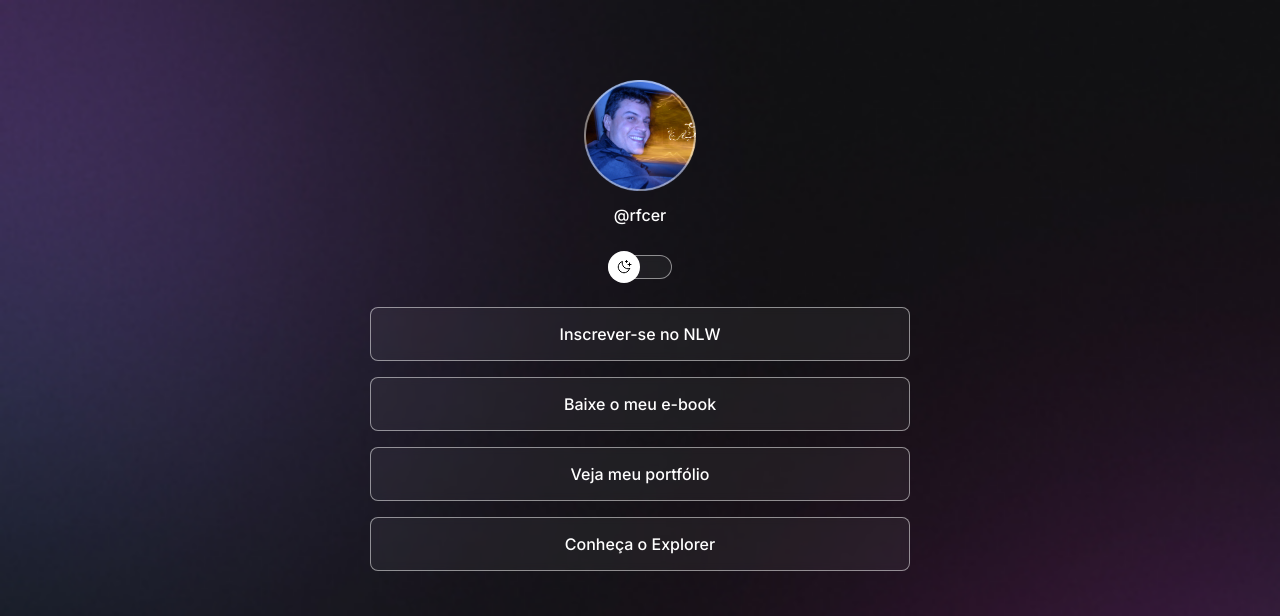
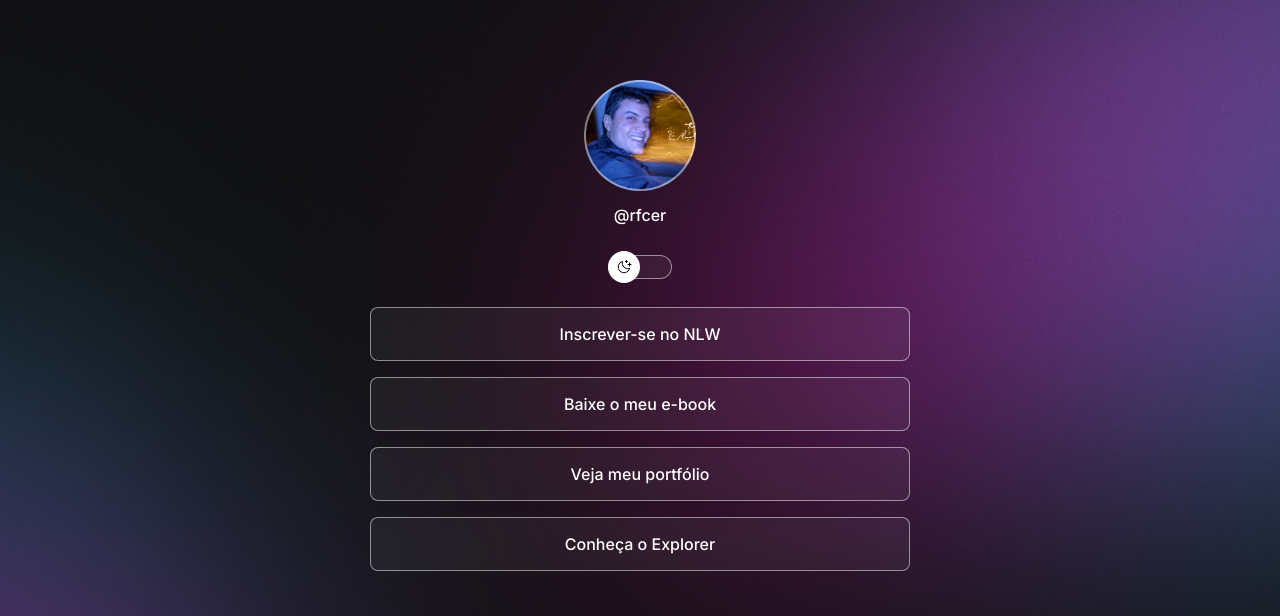
Before and after one commit to Rocksonfc/Projeto-Rocketseat, a plain HTML site: page index.html in a window 1280 px wide. Shown: the top 616 px of the page. Drawn offline with nearby package versions, Linux system fonts and the light colour scheme.

Commit message:
change background based on media queries

```diff
--- a/style.css
+++ b/style.css
@@ -25,13 +25,8 @@
 }
 
 body {
-    /* background-image: url(./assets/bg-mobile.jpg);
-    background-repeat: no-repeat;
-    background-position: top center;
-    background-size: cover; */
-
-    /* background: color image repeat position/size; */
     background: var(--bg-url) no-repeat top center/cover;
+    height: 100vh;
 }
 
 body * {
@@ -159,3 +154,14 @@ footer {
     text-align: center;
     font-size: 14px;
 }
+
+/* media queries */
+@media (min-width: 700px) {
+    :root {
+        --bg-url: url(./assets/bg-desktop.jpg);
+    }
+
+    .light {
+        --bg-url: url(./assets/bg-desktop-light.jpg);
+    }
+}
```
